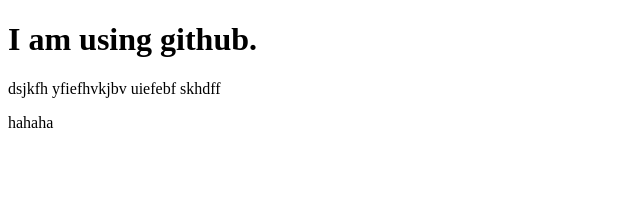
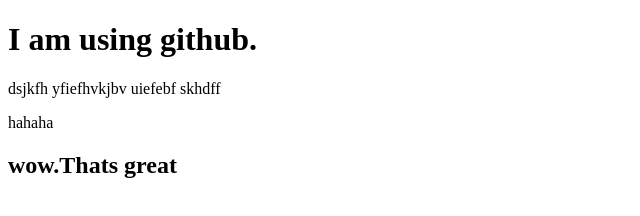
Before and after one commit to Shahadat-Hossain88/My-Website, a plain HTML site: page index.html in a window 1280 px wide. Shown: the whole page, without its empty margins (0-640 px from the left). Drawn offline with Linux system fonts and the light colour scheme.

Commit message:
new line

```diff
--- a/index.html
+++ b/index.html
@@ -9,5 +9,6 @@
     <h1>I am using github.</h1>
     <p>dsjkfh yfiefhvkjbv uiefebf skhdff </p>
     <p>hahaha</p>
+    <h2>wow.Thats great</h2>
 </body>
 </html>
```
